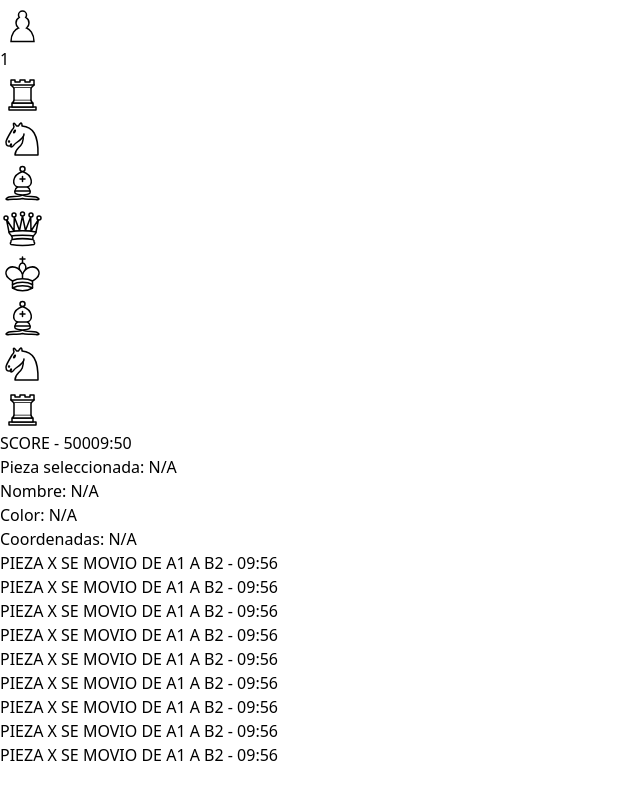
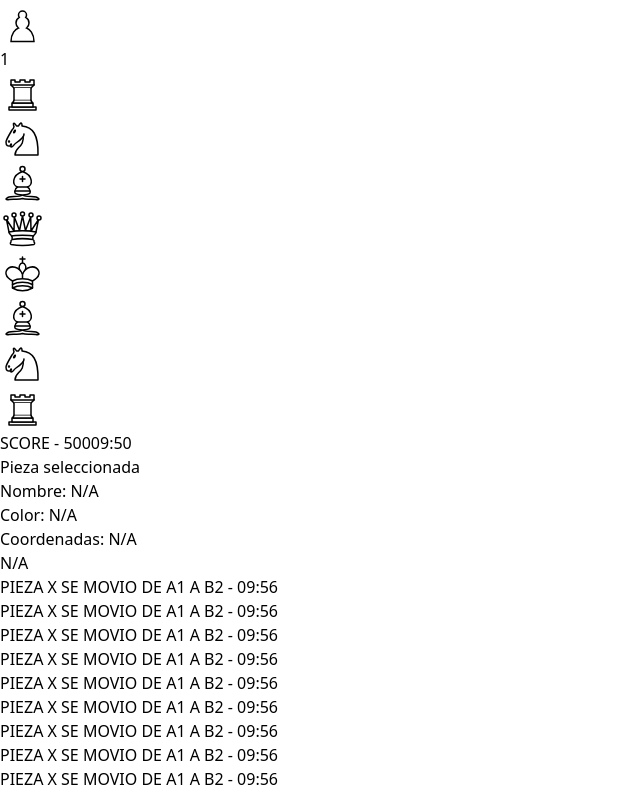
Before and after one commit to edgarguitarist/chess-vite, a React (Vite) app: page / in a window 1280 px wide. Shown: the part 1558-2349 px from the top of the page, without its empty margins (0-640 px from the left). Before the commit the page ends 2325 px from the top, so only its background shows below. Built offline with nearby package versions, Linux system fonts and the light colour scheme.

Commit message:
fix: selected piece style

```diff
--- a/src/components/SelectedPiece.tsx
+++ b/src/components/SelectedPiece.tsx
@@ -8,13 +8,17 @@ export default function SelectedPiece() {
   const { selectedSquare } = useBoardStore() as { selectedSquare: Piece };
 
   return (
-    <div className="text-2xl font-semibold p-5 border-2 rounded border-black">
-      <div className="w-full flex items-end gap-4 h-[45px]">
-        Pieza seleccionada:{" "}
-        {!selectedSquare.name ? "N/A" : PIECES[selectedSquare.name]}
+    <div className="text-xl font-semibold border-2 rounded border-black">
+      <div>
+        <span className="text-2xl p-2 block text-center font-semibold bg-slate-800 text-white">
+          Pieza seleccionada
+        </span>
       </div>
+      <div className="py-2 px-5 grid grid-piece-info">
+        <div>
           <div className="w-full flex items-center gap-4">
-        Nombre: {!selectedSquare.name ? "N/A" : getPieceName(selectedSquare)}
+            Nombre:{" "}
+            {!selectedSquare.name ? "N/A" : getPieceName(selectedSquare)}
           </div>
           <div className="w-full flex items-center gap-4">
             Color: {!selectedSquare.color ? "N/A" : selectedSquare.color}
@@ -26,5 +30,10 @@ const { selectedSquare } = useBoardStore() as { selectedSquare: Piece };
               : realCoords(selectedSquare.coords)}
           </div>
         </div>
+        <div className="grid place-items-center scale-110">
+          {!selectedSquare.name ? "N/A" : PIECES[selectedSquare.name]}
+        </div>
+      </div>
+    </div>
   );
 }
```
Lines whose indentation alone changed are shown as unchanged.
